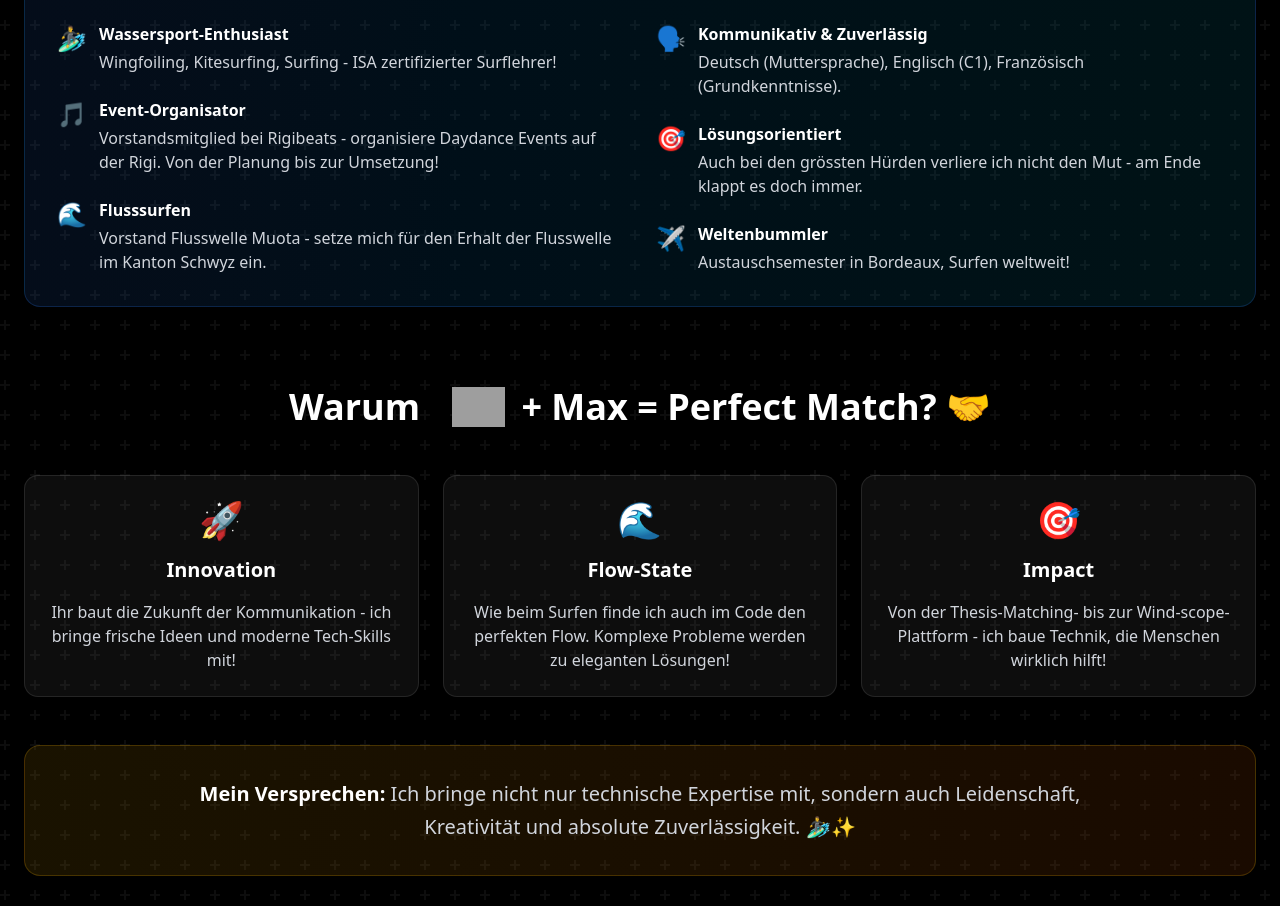
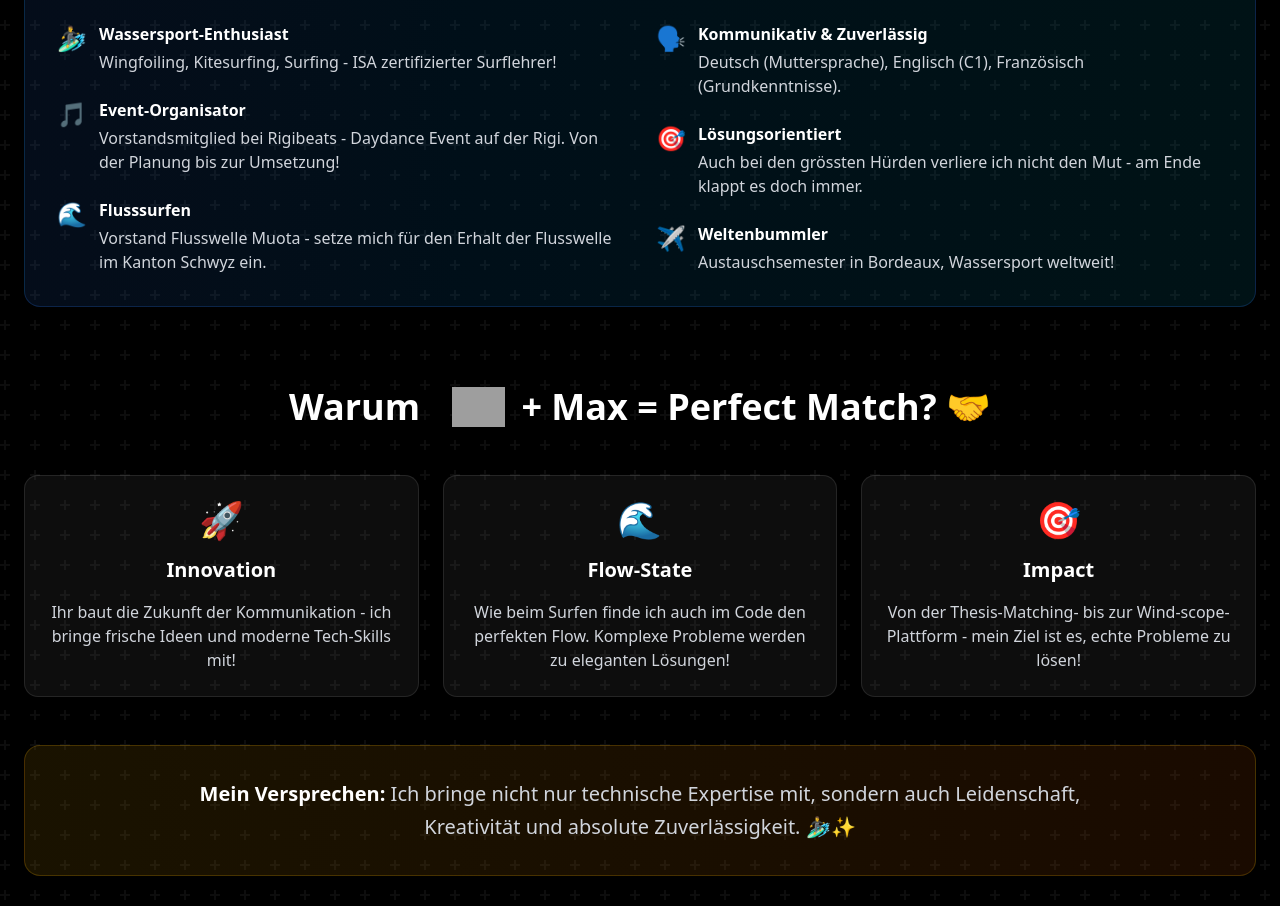
Before and after one commit to mxmlnwbr/maxnovu8, a Next.js app: page / in a window 1280 px wide. Shown: the part 2440-3346 px from the top of the page. Built offline with nearby package versions, Linux system fonts and the light colour scheme; grey boxes are pictures that could not be loaded.

Commit message:
content: update personal descriptions to be more concise and impactful

```diff
--- a/app/page.tsx
+++ b/app/page.tsx
@@ -372,8 +372,8 @@ export default function Component() {
                     Event-Organisator
                   </h4>
                   <p className="text-gray-300">
-                    Vorstandsmitglied bei Rigibeats - organisiere Daydance
-                    Events auf der Rigi. Von der Planung bis zur Umsetzung!
+                    Vorstandsmitglied bei Rigibeats - Daydance Event auf der
+                    Rigi. Von der Planung bis zur Umsetzung!
                   </p>
                 </div>
               </div>
@@ -422,7 +422,7 @@ export default function Component() {
                 <div>
                   <h4 className="font-bold text-white mb-1">Weltenbummler</h4>
                   <p className="text-gray-300">
-                    Austauschsemester in Bordeaux, Surfen weltweit!
+                    Austauschsemester in Bordeaux, Wassersport weltweit!
                   </p>
                 </div>
               </div>
@@ -470,8 +470,7 @@ export default function Component() {
                 <div className="text-4xl">🎯</div>
                 <h3 className="text-xl font-bold text-white">Impact</h3>
                 <p className="text-gray-300">
-                  Von der Thesis-Matching- bis zur Wind-scope-Plattform - ich
-                  baue Technik, die Menschen wirklich hilft!
+                  Von der Thesis-Matching- bis zur Wind-scope-Plattform - mein Ziel ist es, echte Probleme zu lösen!
                 </p>
               </CardContent>
             </Card>
```
